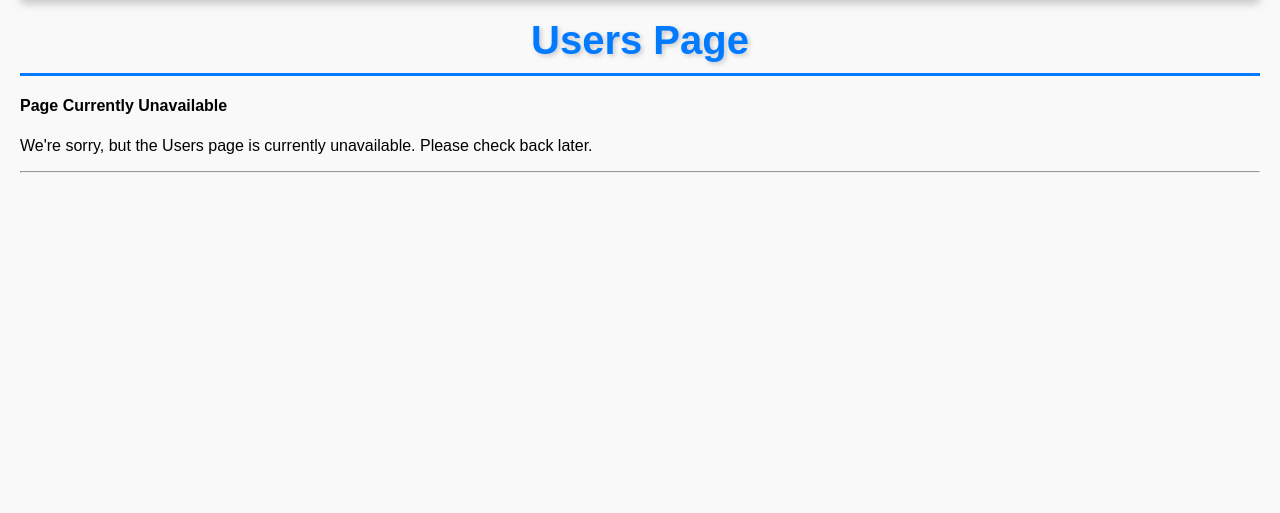
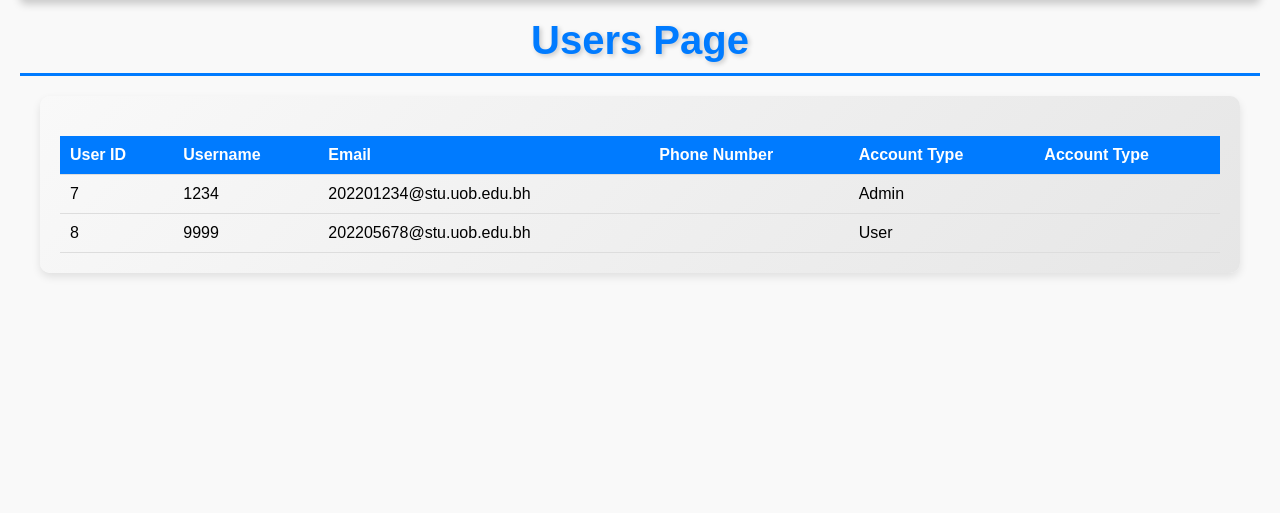
Before and after one commit to malmaraghi/ITCS333-PROJECT, a PHP site: page /users.php in a window 1280 px wide. Shown: the part 88-601 px from the top of the page. Run offline with PHP 8.4, Linux system fonts and the light colour scheme; data comes from the database, SQL or seed files in the repository.

Commit message:
Users Page is finally available

```diff
--- a/Admin-Panel-Fawaz/users.php
+++ b/Admin-Panel-Fawaz/users.php
@@ -33,18 +33,52 @@
             </section>
 
             <!-- Users Page Unavailable Message -->
-            <section class="content">
+             <!-- Room List Table -->
+             <section class="content table-section">
                 <div class="container-fluid">
-                    <div class="row">
-                            <div class="alert alert-warning" role="alert">
-                                <h4 class="alert-heading">Page Currently Unavailable</h4>
-                                <p>We're sorry, but the Users page is currently unavailable. Please check back later.</p>
-                                <hr>
-                            </div>
-                    </div>
+                    <table class="room-list">
+                        <thead>
+                            <tr>
+                                <th>User ID</th>
+                                <th>Username</th>
+                                <th>Email</th>
+                                <th>Phone Number</th>
+                                <th>Account Type</th>
+                                <th>Account Type</th>
+                            </tr>
+                        </thead>
+                        <tbody>
+                            <?php
+                            // Connection to the database
+                            $conn = new mysqli('localhost', 'root', '', 'room_booking');
+                            if ($conn->connect_error) {
+                                die("Connection failed: " . $conn->connect_error);
+                            }
+
+                            // Fetch rooms data
+                            $sql = "SELECT * FROM users";
+                            $result = $conn->query($sql);
+                            if ($result->num_rows > 0) {
+                                while ($row = $result->fetch_assoc()) {
+                                    echo "<tr>";
+                                    echo "<td>" . $row['id'] . "</td>";
+                                    echo "<td>" . $row['username'] . "</td>";
+                                    echo "<td>" . $row['email'] . "</td>";
+                                    echo "<td>" . $row['phone_number'] . "</td>";
+                                    echo "<td>" . $row['account_type'] . "</td>";
+                                    echo "<td>
+                                    </td>";
+                                    echo "</tr>";
+                                }
+                            } else {
+                                echo "<tr><td colspan='9'>No Users Available</td></tr>";
+                            }
+                            $conn->close();
+                            ?>
+                        </tbody>
+                    </table>
                 </div>
             </section>
-
         </div>
     </div>
 
```
